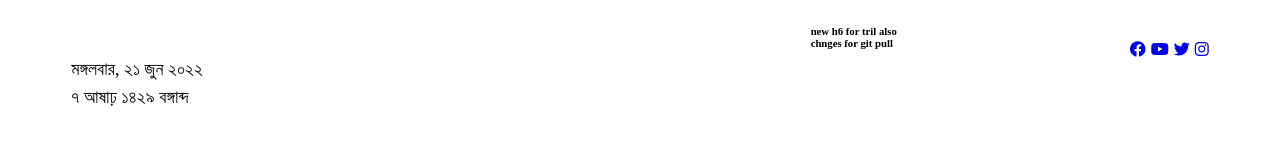
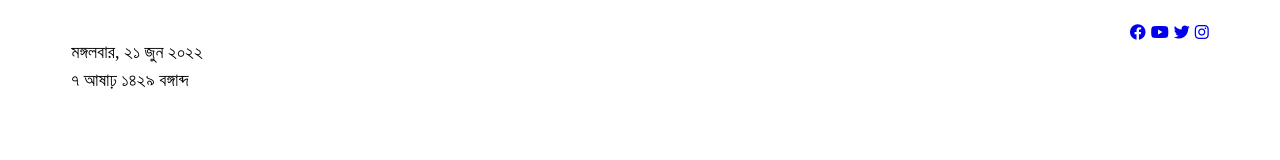
Before and after one commit to aremon86851/header-menu-bar, a plain HTML site: page index.html in a window 1280 px wide. Drawn offline with Linux system fonts and the light colour scheme.

Commit message:
git commit -m git commit -m nothing git push git add .

```diff
--- a/index.html
+++ b/index.html
@@ -6,7 +6,7 @@
      <meta name="viewport" content="width=device-width, initial-scale=1.0">
      <link rel="stylesheet" href="menu.css">
      <link rel="stylesheet" href="https://cdnjs.cloudflare.com/ajax/libs/font-awesome/6.1.1/css/all.min.css" integrity="sha512-KfkfwYDsLkIlwQp6LFnl8zNdLGxu9YAA1QvwINks4PhcElQSvqcyVLLD9aMhXd13uQjoXtEKNosOWaZqXgel0g==" crossorigin="anonymous" referrerpolicy="no-referrer" />
-     <title>Jagonews247</title>
+     <title>Jagonews24</title>
  </head>
  <body>
      <div class="jagonews_menubar">
@@ -30,6 +30,5 @@
              </div>
          </nav>
      </div>
-     <h6>new h6 for tril also chnges for git pull</h6>
  </body>
  </html>
```
